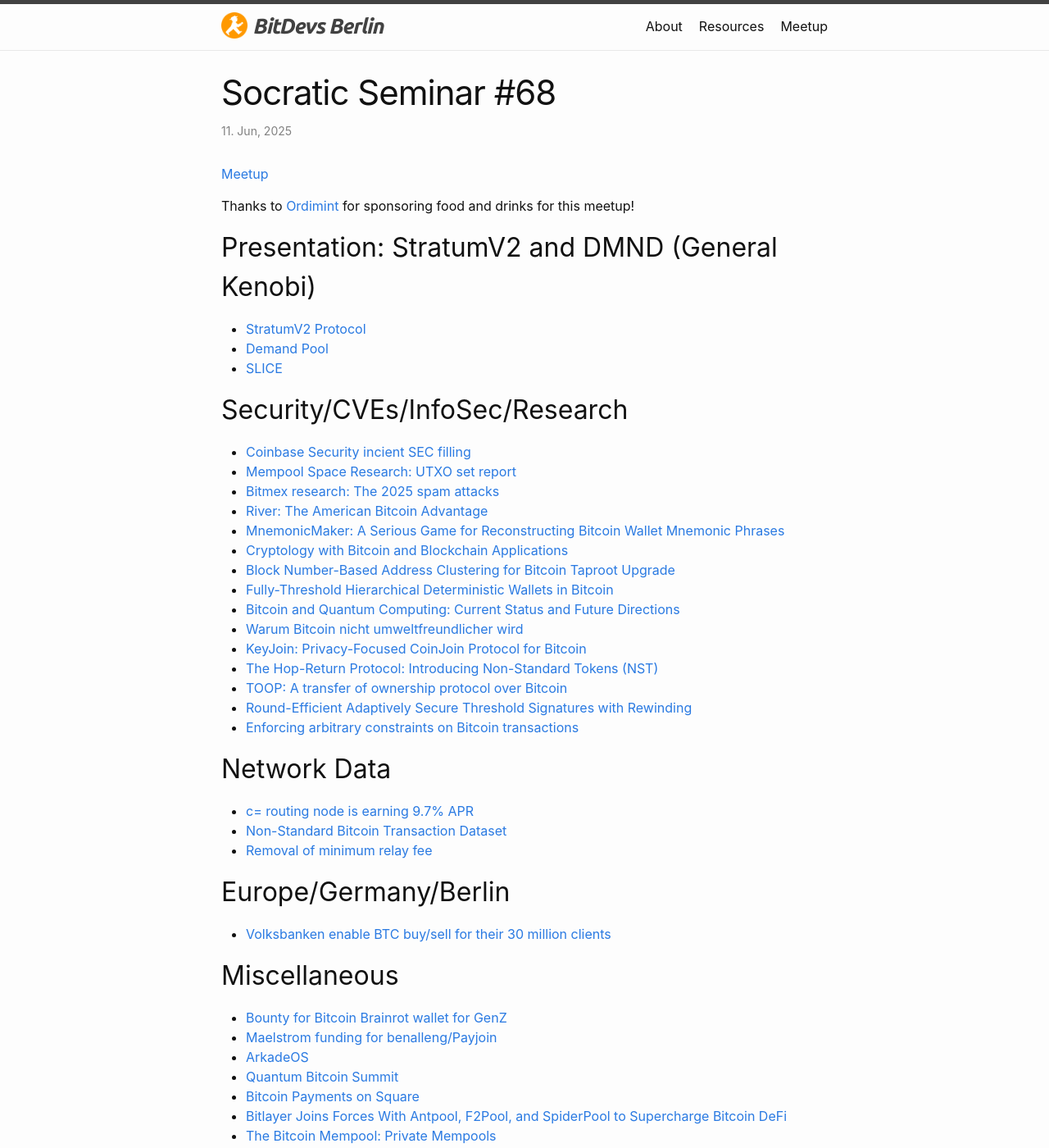
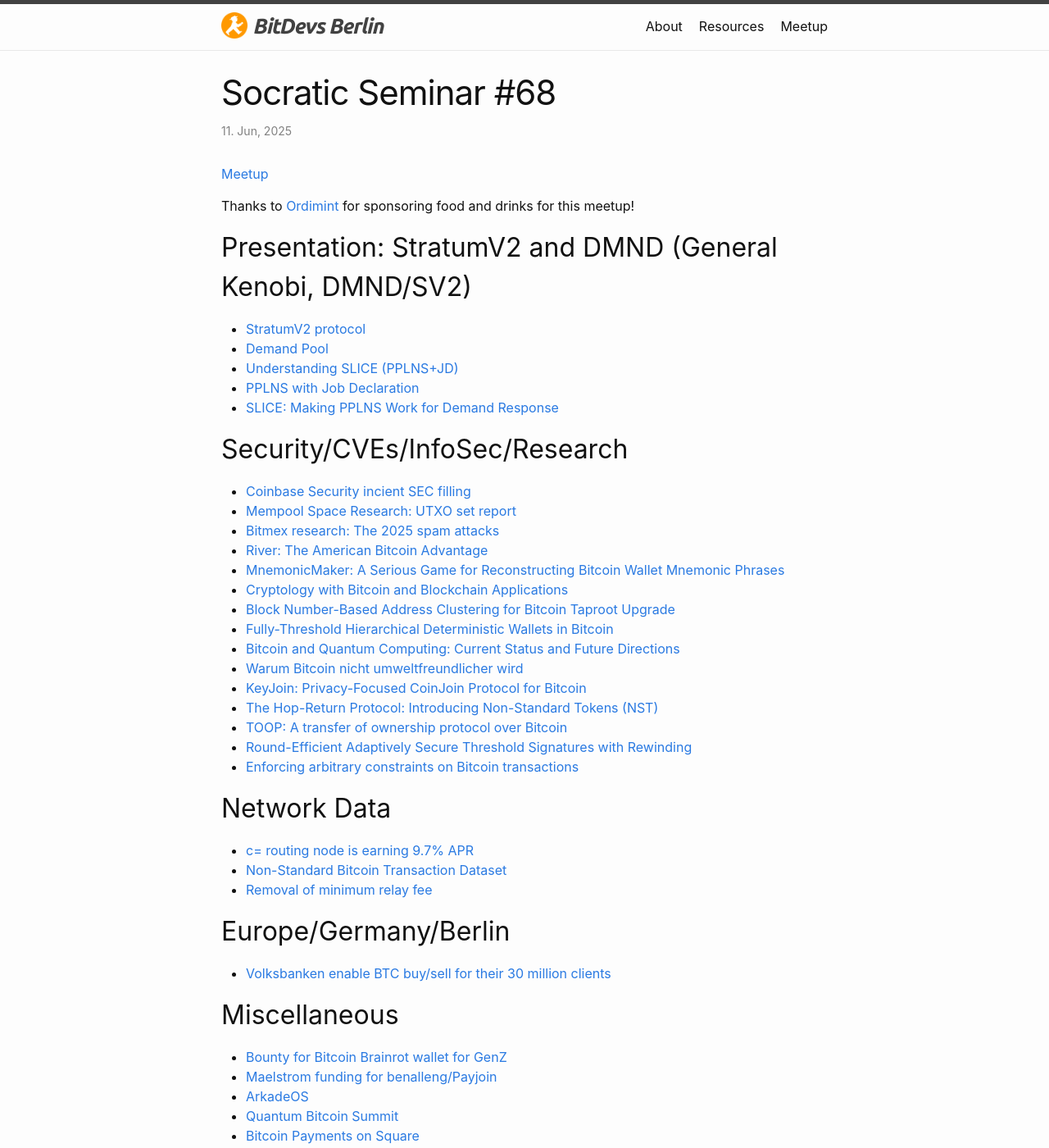
Before and after one commit to fjahr/bitdevsberlin, a Jekyll site: the page built from _posts/2025-06-11-socratic-seminar-68.md, in a window 1280 px wide and 1400 px high. Shown: the whole window at 82% size. Built offline with Jekyll 4.4.1, drawn with Linux system fonts in a browser that asks for light colours; some of the changed text lies outside the part shown.

Commit message:
Add more links for presentation in #68

```diff
--- a/_posts/2025-06-11-socratic-seminar-68.md
+++ b/_posts/2025-06-11-socratic-seminar-68.md
@@ -7,11 +7,14 @@ title: "Socratic Seminar #68"
 
 Thanks to [Ordimint](https://ordimint.com) for sponsoring food and drinks for this meetup!
 
-## Presentation: StratumV2 and DMND (General Kenobi)
+## Presentation: StratumV2 and DMND (General Kenobi, DMND/SV2)
 
-- [StratumV2 Protocol](https://stratumprotocol.org/)
+- [StratumV2 protocol](https://stratumprotocol.org/features/)
 - [Demand Pool](https://www.dmnd.work/)
-- [SLICE](https://blog.dmnd.work/slice-making-pplns-work-for-demand-response/)
+- [Understanding SLICE (PPLNS+JD)](https://blog.dmnd.work/understanding-slice-pplns-jd/)
+- [PPLNS with Job Declaration](https://www.dmnd.work/pplns-with-job-declaration/pplns-with-job-declaration.pdf)
+- [SLICE: Making PPLNS Work for Demand Response](https://blog.dmnd.work/slice-making-pplns-work-for-demand-response/)
+
 
 ## Security/CVEs/InfoSec/Research
 
@@ -50,6 +53,7 @@ Thanks to [Ordimint](https://ordimint.com) for sponsoring food and drinks for th
 - [Bitcoin Payments on Square](https://block.xyz/inside/block-to-roll-out-bitcoin-payments-on-square)
 - [Bitlayer Joins Forces With Antpool, F2Pool, and SpiderPool to Supercharge Bitcoin DeFi](https://www.coindesk.com/business/2025/05/27/bitlayer-joins-forces-with-antpool-f2pool-and-spiderpool-to-supercharge-bitcoin-defi)
 - [The Bitcoin Mempool: Private Mempools](https://bitcoinmagazine.com/technical/the-bitcoin-mempool-private-mempools)
+- [Open letter for CTV+CSFS](https://ctv-csfs.com/)
 
 ## Mailing Lists
 
```
